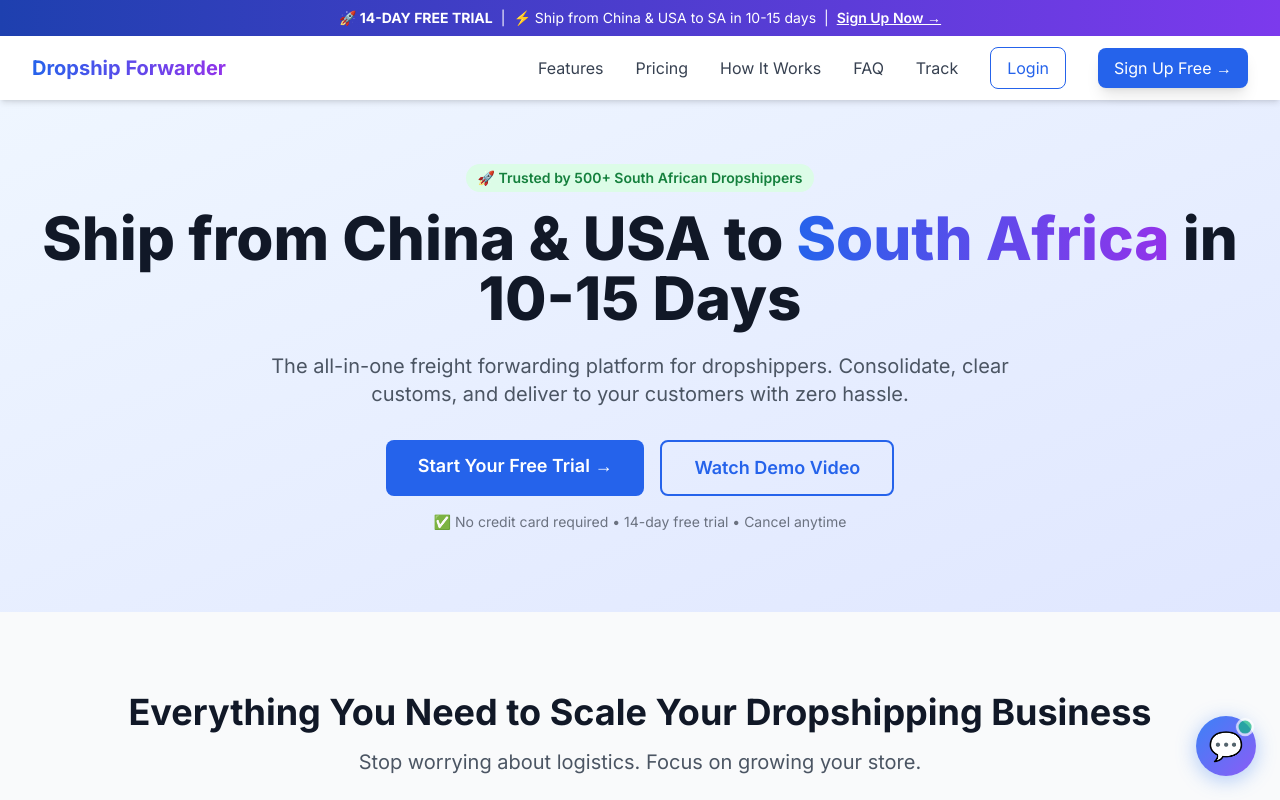
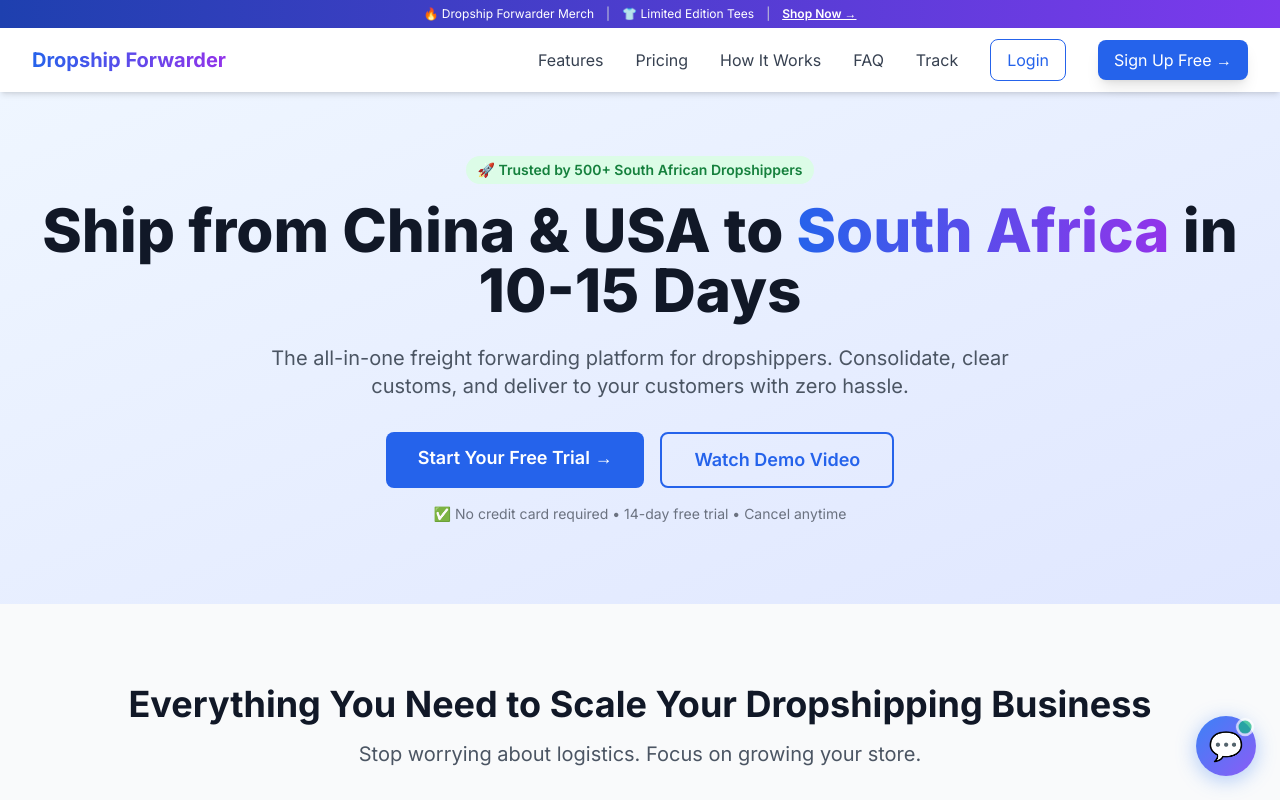
Before and after one commit to CodeTlhogii/dropship-forwarder, a website: page frontend/landing.html in a window 1280 px wide. Shown: the top 800 px of the page. Drawn offline with nearby package versions, Linux system fonts and the light colour scheme.

```diff
--- a/frontend/landing.html
+++ b/frontend/landing.html
@@ -79,13 +79,14 @@
 <body class="bg-white">
 
 <!-- TOP MARKETING BAR -->
-<div class="top-bar text-white text-center py-2 px-4 text-sm">
-    <div class="max-w-7xl mx-auto flex flex-col sm:flex-row justify-center items-center gap-2">
-        <span class="font-bold">🚀 14-DAY FREE TRIAL</span>
-        <span>|</span>
-        <span>⚡ Ship from China & USA to SA in 10-15 days</span>
-        <span>|</span>
-        <a href="register.html" class="text-white underline font-semibold hover:text-blue-200 transition">Sign Up Now →</a>
+<!-- Top Bar -->
+<div class="top-bar text-white text-center py-1.5 px-3 text-xs" style="background: linear-gradient(90deg, #1e40af, #7c3aed);">
+    <div class="max-w-7xl mx-auto flex flex-wrap justify-center items-center gap-1 sm:gap-3">
+        <span>🔥 Dropship Forwarder Merch</span>
+        <span class="hidden sm:inline text-gray-300">|</span>
+        <span>👕 Limited Edition Tees</span>
+        <span class="hidden sm:inline text-gray-300">|</span>
+        <a href="#" class="text-white underline font-semibold hover:text-blue-200 transition">Shop Now →</a>
     </div>
 </div>
 
```
